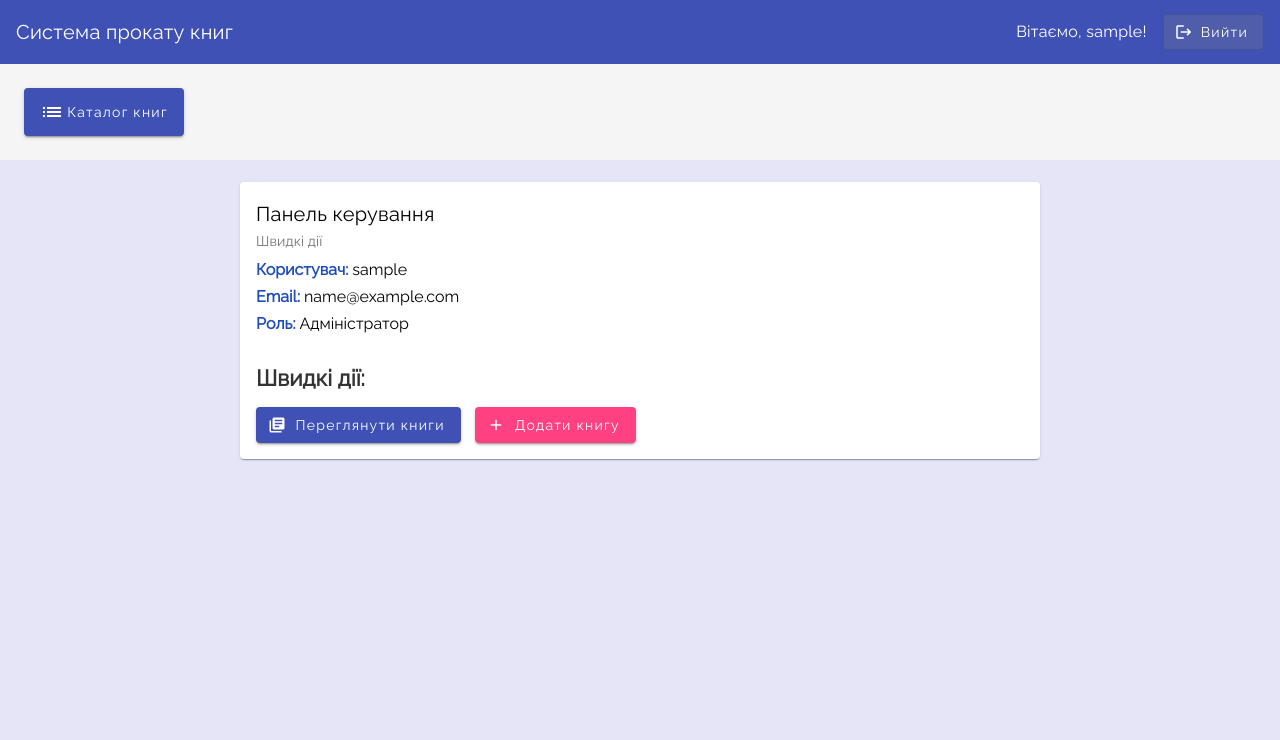
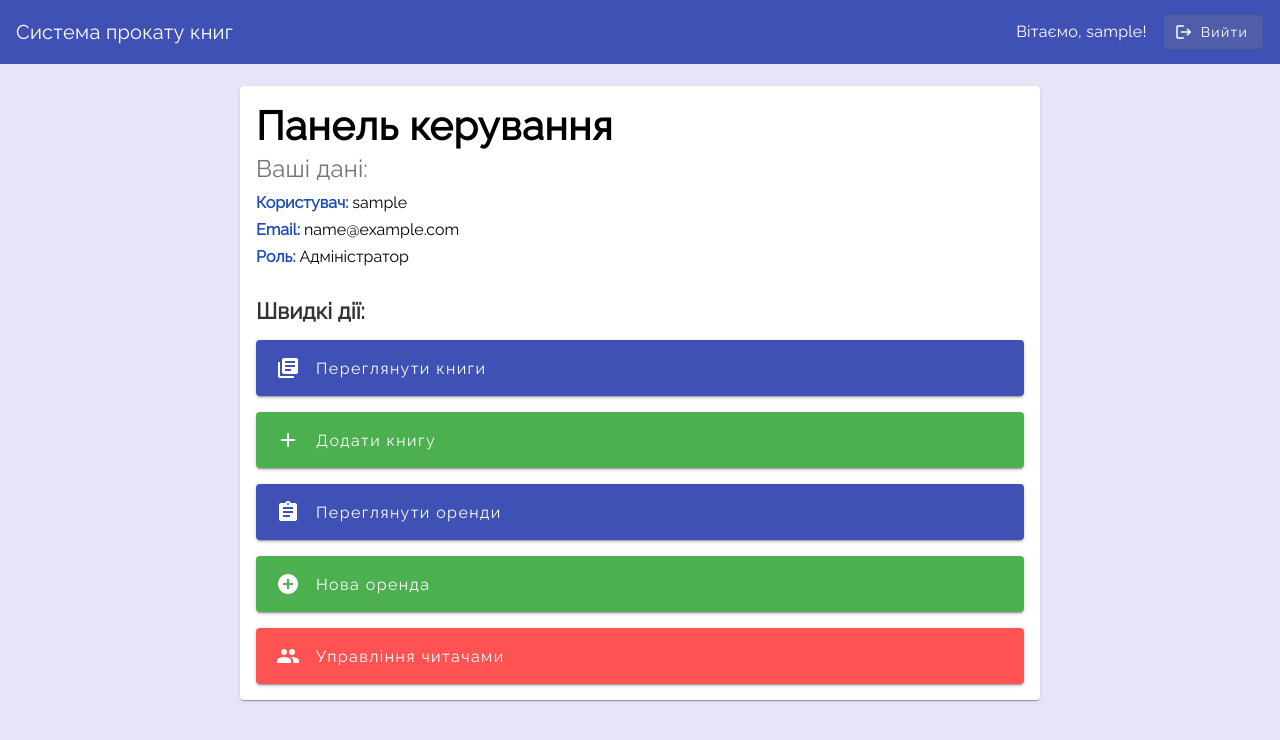
Before and after one commit to Premisterio/Library-Rental-Service_Frontend, an Angular app: page /dashboard in a window 1280 px wide. Shown: the top 740 px of the page. Built offline with nearby package versions, Linux system fonts and the light colour scheme; sample sign-in values are in the browser's storage.

Commit message:
Updated dashboard + new accent style color
Changes:
- Added new buttons to the dashboard
- New styles in styles.scss and dashboard.component.scss

WIP:
- Reader interface + service
- Rental interface + service

```diff
--- a/src/app/components/dashboard/dashboard.component.scss
+++ b/src/app/components/dashboard/dashboard.component.scss
@@ -1,5 +1,20 @@
 .spacer {
   flex: 1 1 auto;
+}
+
+.title {
+  font-size: 2.5rem;
+  font-weight: 700;
+  margin: 0.5rem 0;
+}
+
+.subtitle {
+  margin: 1rem 0 0.3rem 0;
+  font-size: 1.5rem;
+}
+
+.btn-green {
+  color: green;
 }
 
 .user-welcome {
@@ -20,23 +35,6 @@
   border-color: #f44336;
 }
 
-.navigation {
-  padding: 1.5rem;
-  align-items: start;
-  background-color: #f5f5f5;
-
-  .icon-only-button {
-    height: 3rem;
-
-    mat-icon {
-      margin: 0;
-      font-size: 1.5rem;
-      width: 1.5rem;
-      height: 1.5rem;
-      padding-right: 0.2rem;
-    }
-  }
-}
 
 .dashboard-content {
   padding: 1.4rem;
@@ -66,12 +64,30 @@
 
     .action-buttons {
       display: flex;
-      gap: 0.9rem;
-      flex-wrap: wrap;
+      flex-direction: column;
+      gap: 1rem;
 
-      button {
+      .action-button {
+        width: 100%;
+        padding: 1rem 1.5rem;
+        justify-content: flex-start;
+        font-size: 1rem;
+        height: auto;
+
         mat-icon {
-          margin-right: 0.6rem;
+          margin-right: 1rem;
+          font-size: 1.5rem;
+          width: 1.5rem;
+          height: 1.5rem;
+        }
+
+        &.mat-green-accent {
+          background-color: #4caf50;
+          color: white;
+
+          &:hover {
+            background-color: #45a049;
+          }
         }
       }
     }
@@ -79,14 +95,19 @@
 }
 
 
-// TODO: Update media query
 @media (max-width: 768px) {
+  .dashboard-content {
+    padding: 1rem;
 
-  .quick-actions .action-buttons {
-    flex-direction: column;
+    .quick-actions .action-buttons .action-button {
+      padding: 0.8rem 1rem;
+      font-size: 0.9rem;
 
-    button {
-      width: 100%;
+      mat-icon {
+        font-size: 1.2rem;
+        width: 1.2rem;
+        height: 1.2rem;
+      }
     }
   }
 }
--- a/src/app/components/dashboard/dashboard.component.ts
+++ b/src/app/components/dashboard/dashboard.component.ts
@@ -29,18 +29,11 @@ import { AuthService } from '../../services/auth.service';
       </button>
     </mat-toolbar>
 
-    <div class="navigation">
-      <button mat-raised-button routerLink="/books" color="primary" class="icon-only-button">
-        <mat-icon>list</mat-icon>
-          Каталог книг
-      </button>
-    </div>
-
     <div class="dashboard-content">
       <mat-card>
         <mat-card-header>
-          <mat-card-title>Панель керування</mat-card-title>
-          <mat-card-subtitle>Швидкі дії</mat-card-subtitle>
+          <mat-card-title class="title">Панель керування</mat-card-title>
+          <mat-card-subtitle class="subtitle">Ваші дані:</mat-card-subtitle>
         </mat-card-header>
 
         <mat-card-content>
@@ -54,15 +47,32 @@ import { AuthService } from '../../services/auth.service';
             <div class="quick-actions">
               <h3>Швидкі дії:</h3>
               <div class="action-buttons">
-                <button mat-raised-button routerLink="/books" color="primary">
+                <button mat-raised-button routerLink="/books" color="primary" class="action-button">
                   <mat-icon>library_books</mat-icon>
                   Переглянути книги
                 </button>
-                @if (['admin', 'librarian'].includes(user.role)) {
-                  <button mat-raised-button routerLink="/books/add" color="accent">
+
+                @if (canManageLibrary()) {
+                  <button mat-raised-button routerLink="/books/add" class="action-button mat-green-accent">
                     <mat-icon>add</mat-icon>
                     Додати книгу
                   </button>
+
+                  <button mat-raised-button routerLink="/rentals" color="primary" class="action-button">
+                    <mat-icon>assignment</mat-icon>
+                    Переглянути оренди
+                  </button>
+
+                  <button mat-raised-button routerLink="/rentals/add" class="action-button mat-green-accent">
+                    <mat-icon>add_circle</mat-icon>
+                    Нова оренда
+                  </button>
+
+                  <button mat-raised-button routerLink="/readers" color="accent" class="action-button">
+                    <mat-icon>people</mat-icon>
+                    Управління читачами
+                  </button>
+
                 }
               </div>
             </div>
@@ -80,6 +90,11 @@ export class DashboardComponent {
     this.authService.logout();
   }
 
+  canManageLibrary(): boolean {
+    const user = this.authService.currentUser();
+    return user ? ['admin', 'librarian'].includes(user.role) : false;
+  }
+
   getRoleTranslation(role: string): string {
     const roleTranslations: { [key: string]: string } = {
       'reader': 'Читач',
--- a/src/styles.scss
+++ b/src/styles.scss
@@ -4,7 +4,8 @@
 
 // Color palette
 $primary: mat.m2-define-palette(mat.$m2-indigo-palette);
-$accent: mat.m2-define-palette(mat.$m2-pink-palette, A200, A100, A400);
+$accent: mat.m2-define-palette(mat.$m2-red-palette, A200, A700, A700);
+$green-accent: mat.m2-define-palette(mat.$m2-green-palette, A200, A700, A700);
 $warn: mat.m2-define-palette(mat.$m2-red-palette);
 
 // Typography config for font
@@ -23,8 +24,24 @@ $theme: mat.m2-define-light-theme((
   density: 0,
 ));
 
+$green-theme: mat.m2-define-light-theme((
+  color: (
+    primary: $green-accent,
+    accent: $green-accent,
+    warn: $warn,
+  ),
+  typography: $typography,
+  density: 0,
+));
+
 // Apply theme
 @include mat.all-component-themes($theme);
+
+.mat-green-accent {
+  --mdc-filled-button-container-color: #4caf50;
+  --mdc-filled-button-label-text-color: white;
+  --mdc-filled-button-hover-container-color: #45a049;
+}
 
 html, body {
   height: 100%;
@@ -47,7 +64,7 @@ mat-form-field,
   .mat-mdc-text-field-wrapper,
   .mdc-text-field,
   .mat-mdc-form-field-infix {
-    background-color: white !important;
+    background-color: white;
   }
 }
 
@@ -55,5 +72,5 @@ mat-form-field,
 .mat-mdc-text-field-wrapper .mat-mdc-form-field-input-control,
 .mdc-text-field--filled .mdc-text-field__input,
 .mat-mdc-select-panel {
-  background-color: white !important;
+  background-color: white;
 }
```
